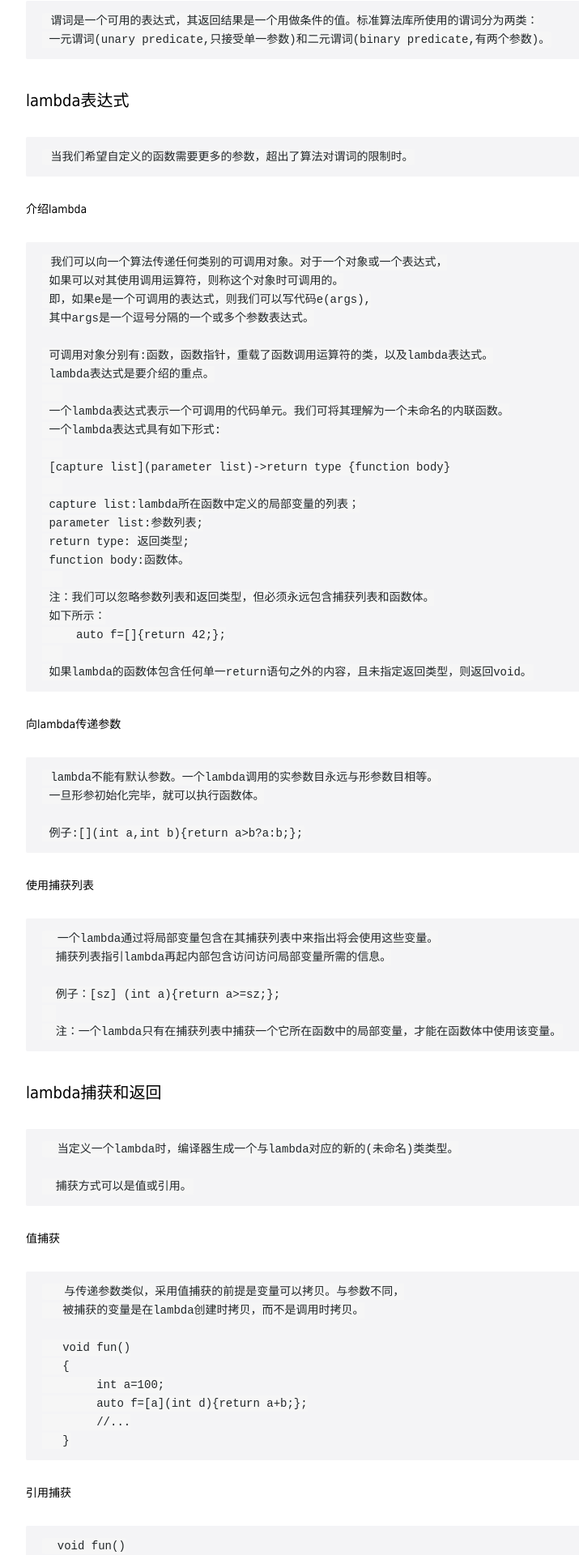
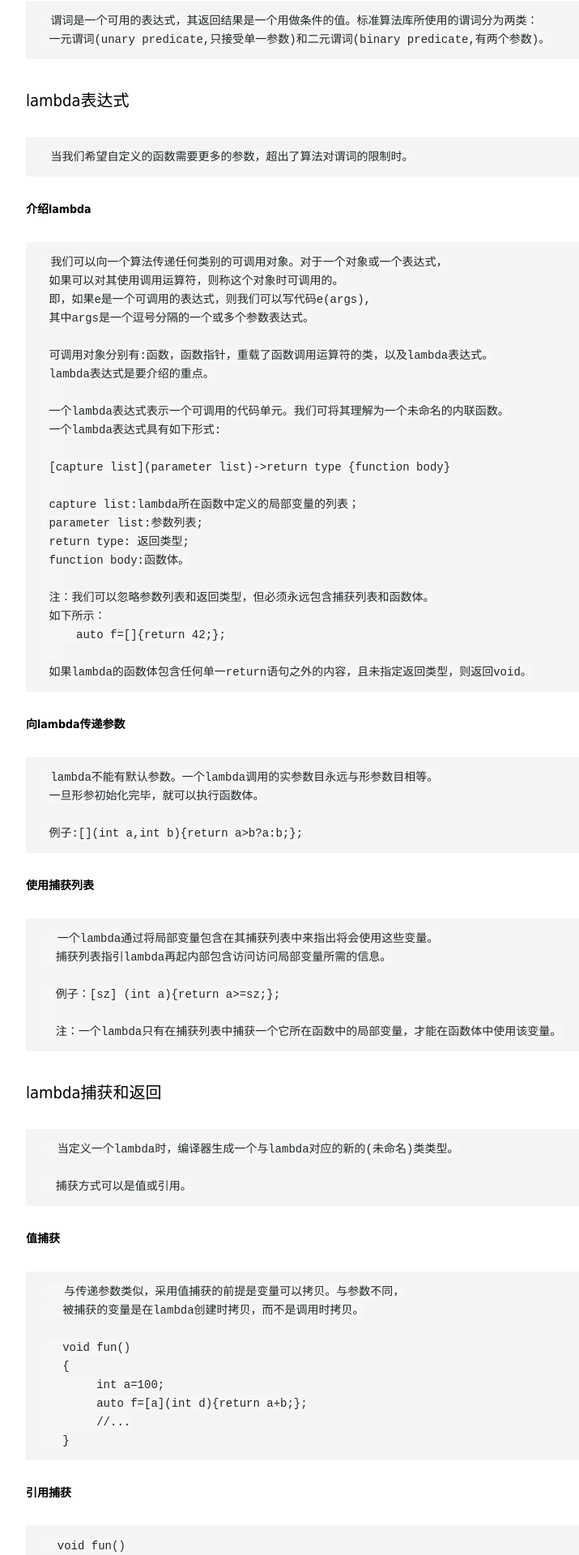
Before and after one commit to Xesian/Xesian, a Jekyll site: the page built from _posts/2015-04-06-Lambda介绍.markdown, in a window 1280 px wide. Shown: the part 607-2527 px from the top of the page at 81% size, without its empty margins (248-963 px from the left). Built offline with Jekyll 4.4.1, drawn with Linux system fonts in a browser that asks for light colours; nearby versions of some CDN libraries; some web fonts are replaced; comment, search, counter and statistics services are not loaded.

Commit message:
xesin commit

```diff
--- a/_posts/2015-04-06-Lambda介绍.markdown
+++ b/_posts/2015-04-06-Lambda介绍.markdown
@@ -12,11 +12,13 @@ keywords: lambda predicate
      谓词是一个可用的表达式，其返回结果是一个用做条件的值。标准算法库所使用的谓词分为两类：
 	 一元谓词(unary predicate,只接受单一参数)和二元谓词(binary predicate,有两个参数)。
 
+
 ####lambda表达式
 
      当我们希望自定义的函数需要更多的参数，超出了算法对谓词的限制时。
 
-######介绍lambda
+
+######**介绍lambda**
 
      我们可以向一个算法传递任何类别的可调用对象。对于一个对象或一个表达式，
 	 如果可以对其使用调用运算符，则称这个对象时可调用的。
@@ -42,14 +44,16 @@ keywords: lambda predicate
 
      如果lambda的函数体包含任何单一return语句之外的内容，且未指定返回类型，则返回void。
 
-######向lambda传递参数
+
+######**向lambda传递参数**
 
      lambda不能有默认参数。一个lambda调用的实参数目永远与形参数目相等。
 	 一旦形参初始化完毕，就可以执行函数体。
 
      例子:[](int a,int b){return a>b?a:b;};
 
-######使用捕获列表
+
+######**使用捕获列表**
 
       一个lambda通过将局部变量包含在其捕获列表中来指出将会使用这些变量。
 	  捕获列表指引lambda再起内部包含访问访问局部变量所需的信息。
@@ -58,13 +62,15 @@ keywords: lambda predicate
 
       注：一个lambda只有在捕获列表中捕获一个它所在函数中的局部变量，才能在函数体中使用该变量。
 
+
 ####lambda捕获和返回
 
       当定义一个lambda时，编译器生成一个与lambda对应的新的(未命名)类类型。
 
       捕获方式可以是值或引用。
 
-######值捕获
+
+######**值捕获**
 
        与传递参数类似，采用值捕获的前提是变量可以拷贝。与参数不同，
 	   被捕获的变量是在lambda创建时拷贝，而不是调用时拷贝。
@@ -76,7 +82,8 @@ keywords: lambda predicate
             //...
        }
 
-######引用捕获
+
+######**引用捕获**
 
       void fun()
       {
@@ -87,7 +94,8 @@ keywords: lambda predicate
 
        WARNING:当我们以引用方式捕获一个变量时，必须保证在lambda执行时变量时存在的。
 
-######建议:尽量保持lambda的变量捕获简单化
+
+######**建议:尽量保持lambda的变量捕获简单化**
 
 
       一个lambda捕获从lambda被创建到lambda自身执行这段时间内保存的相关信息。
@@ -106,7 +114,7 @@ keywords: lambda predicate
 	  而且，如果可能的话，应该避免捕捉指针或者引用。
 
 
-######隐式捕获
+######**隐式捕获**
 
        在捕获列表中使用=或者&告诉编译器进行隐式捕获，其中=代表值捕获，&代表引用捕获。
 
@@ -114,7 +122,7 @@ keywords: lambda predicate
 	   此符号指定了默认捕获方式为引用或值。
 
 
-######lambda捕获列表总结
+######**lambda捕获列表总结**
 
 | 符号 | 描述 |
 |:----:|:-----|
@@ -125,7 +133,8 @@ keywords: lambda predicate
 |[&,identifier_list]|identifier_list是一个逗号分隔的列表，包含0个或多个来自所在函数的变量。这些变量采用**值捕获方式**，而任何**隐式捕获**的变量都采用**引用方式捕获**。identifier_list中的名字前面**不能使用&**。|
 |[=,identfier_list]|identifier_list 中的变量都采用**引用方式捕获**，而任何**隐式捕获**的变量都采用**值方式捕获**。identifier_list 中的名字不能包括this，且这些名字之前必须使用&|
 
-######可变lambda
+
+######**可变lambda**
 
        默认情况下，对于一个值被拷贝的变量，lambda不会改变其值。
 	   如果我们希望能改变一个被捕获的变量的值，就必须在参数列表之后加上mutable。因此，可变lambda可能省略参数列表：
@@ -139,7 +148,8 @@ keywords: lambda predicate
 
        一个引用捕获的变量是否可以修改依赖于此引用指向的是一个const类型还是一个非const类型。
 
-######指定lambda返回类型
+
+######**指定lambda返回类型**
 
        默认情况下，如果一个lambda体包含return之外的任何语句，则编译器假定此lambda返回void。
        当有多个return语句时，我们必须使用尾置返回类型指定返回的类型。
```
